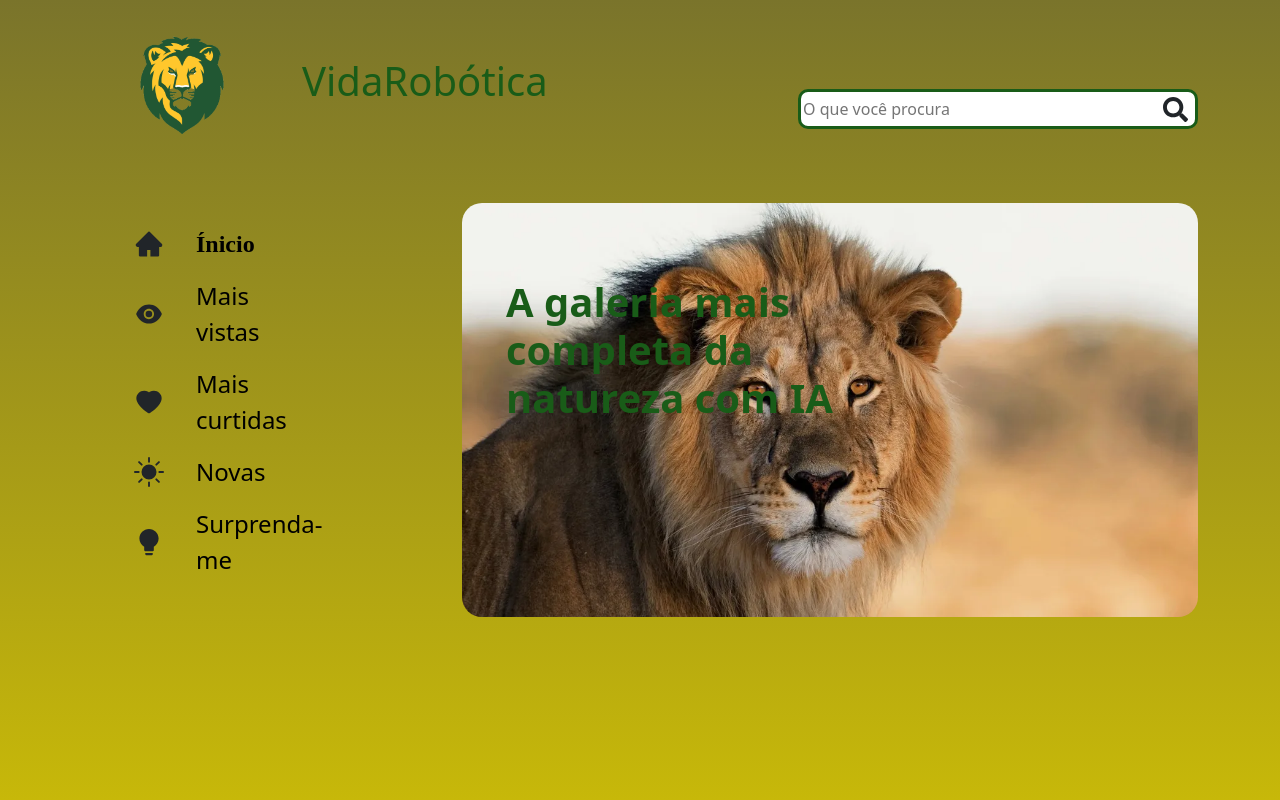
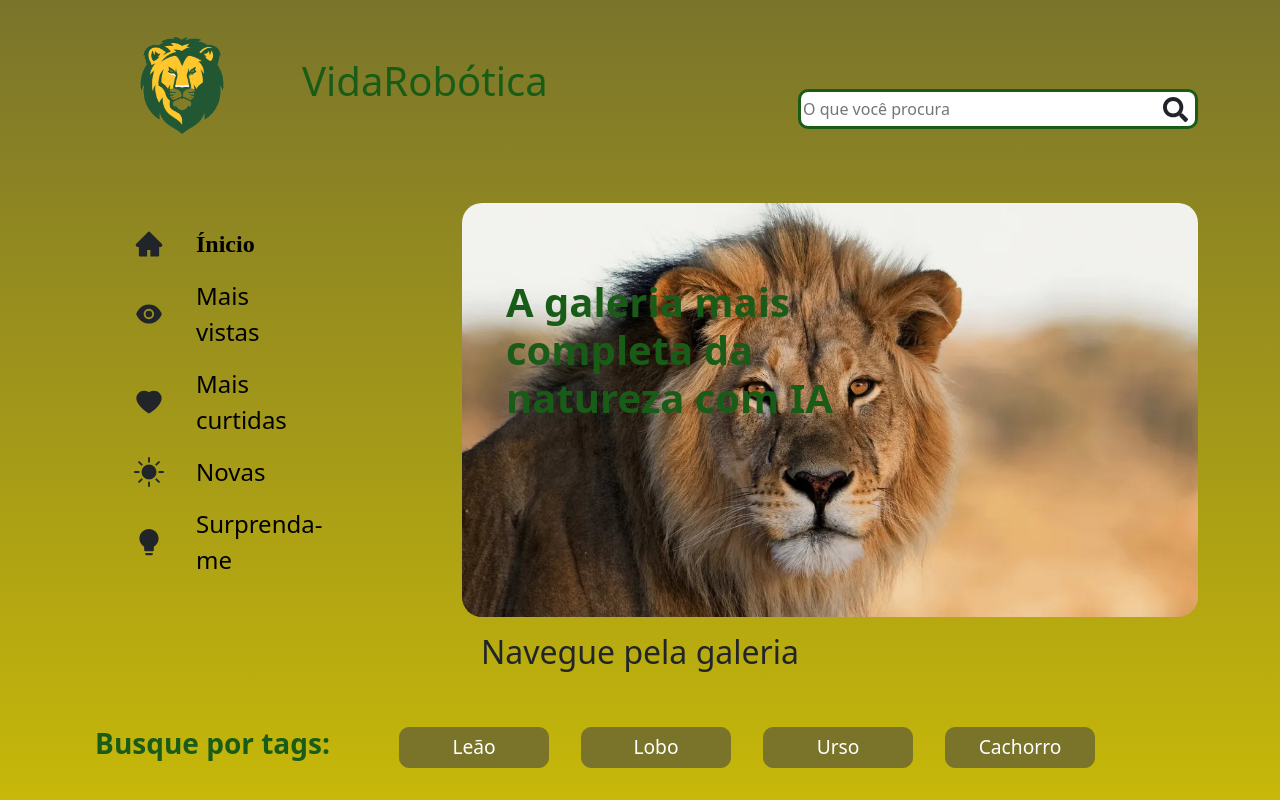
Before and after one commit to Arttutu/galeria-vida, a React (Create React App) app: page / in a window 1280 px wide. Built offline with nearby package versions, Linux system fonts and the light colour scheme.

Commit message:
estilizando o componente tag e criando a galeria

```diff
--- /dev/null
+++ b/src/componentes/Galeria/index.jsx
@@ -0,0 +1,13 @@
+import Tags from "../Tags"
+
+export default function Galeria() {
+  return (
+    <section className="">
+      <div className="row">
+        <h2 className="text-center">Navegue pela galeria</h2>
+      </div>
+      <Tags></Tags>
+      <ul></ul>
+    </section>
+  )
+}
--- /dev/null
+++ b/src/componentes/Tags/Tags.module.scss
@@ -0,0 +1,27 @@
+@import "../../styles/variaveis";
+.tags {
+  display: flex;
+  align-items: center;
+  justify-content: center;
+  &__titulo {
+    color: $verde-escuro;
+    border-radius: 10px;
+    text-align: center;
+    font-weight: bold;
+  }
+  &__lista {
+    list-style: none;
+    display: flex;
+    gap: 2rem;
+    &__item {
+      font-size: 1.2rem;
+      color: $branco;
+      border: 1px solid $amarelo-escuro;
+      border-radius: 10px;
+      background-color: $amarelo-escuro;
+      padding: 5px;
+      width: 150px;
+      text-align: center;
+    }
+  }
+}
--- /dev/null
+++ b/src/componentes/Tags/index.jsx
@@ -0,0 +1,18 @@
+import styles from "./Tags.module.scss"
+export default function Tags() {
+  return (
+    <div className="tags row mt-5">
+      <div className="col-3">
+        <h3 className={styles.tags__titulo}>Busque por tags: </h3>
+      </div>
+      <div className="col-9 text-end">
+        <ul className={styles.tags__lista}>
+          <li className={styles.tags__lista__item}>Leão</li>
+          <li className={styles.tags__lista__item}>Lobo</li>
+          <li className={styles.tags__lista__item}>Urso</li>
+          <li className={styles.tags__lista__item}>Cachorro</li>
+        </ul>
+      </div>
+    </div>
+  )
+}
--- a/src/paginas/PaginaInicial/index.jsx
+++ b/src/paginas/PaginaInicial/index.jsx
@@ -2,6 +2,7 @@ import Cabecalho from "../../componentes/Cabecalho"
 import banner from "./banner.webp"
 import Menu from "../../componentes/Menu/indenx"
 import styles from "./paginaInicial.module.scss"
+import Galeria from "../../componentes/Galeria"
 
 export default function PaginaInicial() {
   return (
@@ -26,6 +27,11 @@ export default function PaginaInicial() {
               </div>
             </div>
           </section>
+          <div className="row">
+            <div className="col mt-3">
+              <Galeria />
+            </div>
+          </div>
         </div>
       </main>
     </>
```
Also changed, not shown: src/componentes/Galeria/Galeria.module.scss (added).
